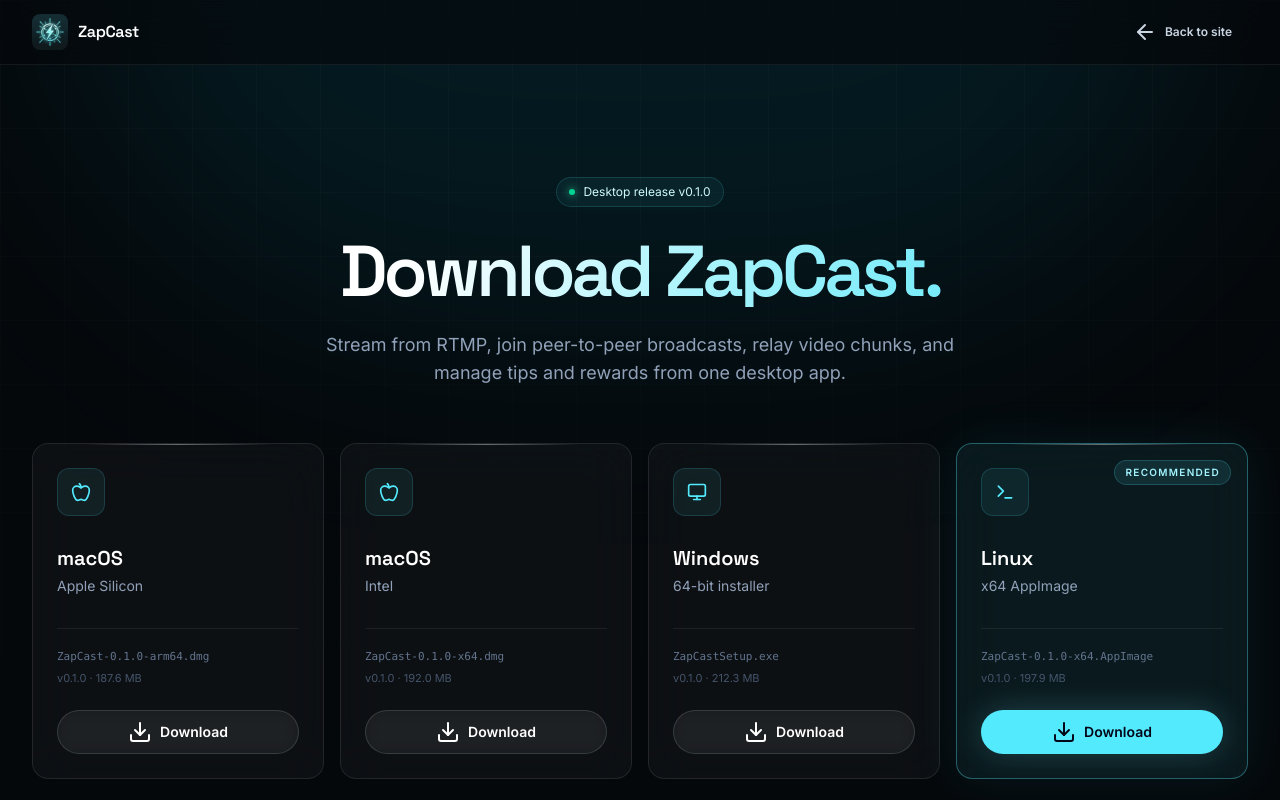
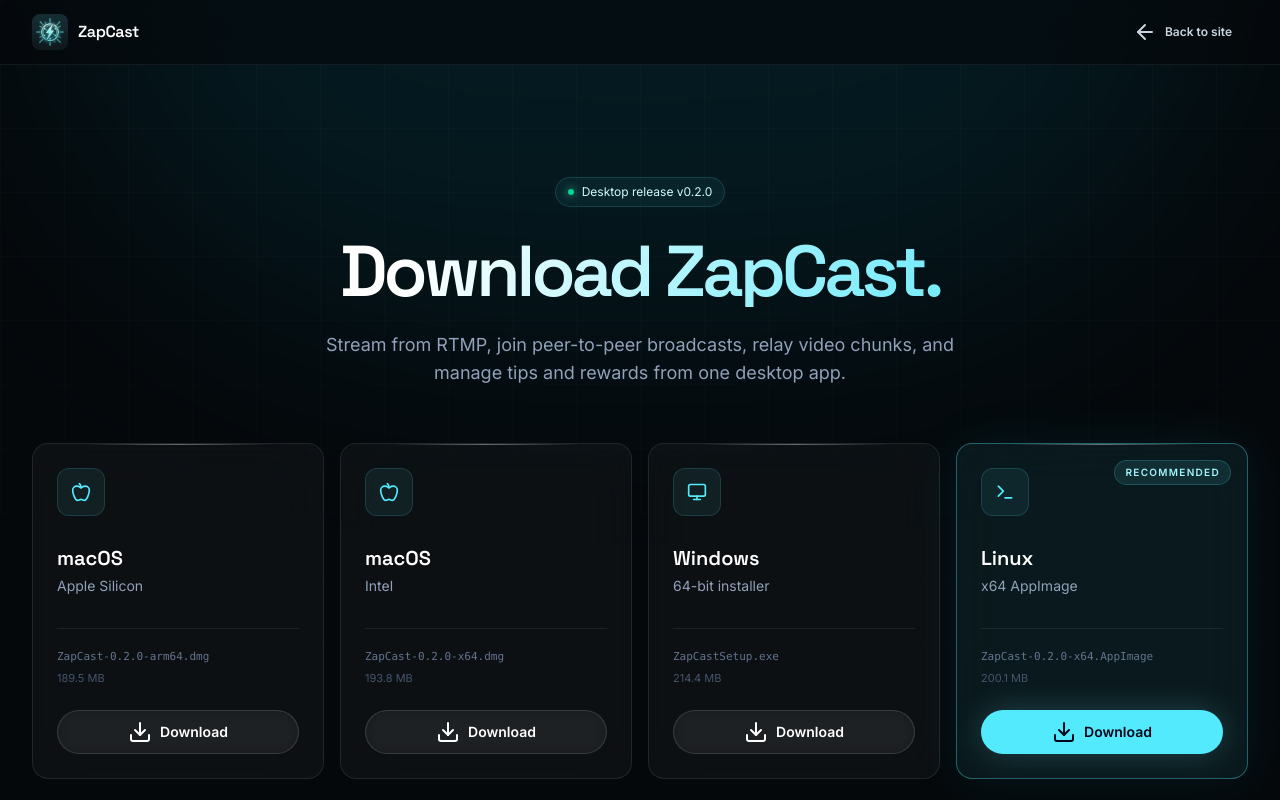
Before and after one commit to pseudozach/zapcast.live, a Next.js app: page /download in a window 1280 px wide. Shown: the top 800 px of the page. Built offline with nearby package versions, Linux system fonts and the light colour scheme; no server answers.

Commit message:
enhance download page with GitHub Releases integration; update landing page content for clarity and accuracy announce nostr integration

```diff
--- a/app/download/page.tsx
+++ b/app/download/page.tsx
@@ -1,12 +1,132 @@
 import type { Metadata } from "next";
-import { DownloadPage } from "@/components/download-page";
+import { DownloadPage, type DownloadAsset, type DownloadRelease, type PlatformId } from "@/components/download-page";
 
 export const metadata: Metadata = {
   title: "Download ZapCast — macOS, Windows, and Linux",
   description:
-    "Download the ZapCast desktop app for Apple Silicon, Intel Mac, Windows, or Linux.",
+    "Download the latest ZapCast desktop app for Apple Silicon, Intel Mac, Windows, or Linux.",
 };
 
-export default function Page() {
-  return <DownloadPage />;
+export const revalidate = 3600;
+
+const owner = "pseudozach";
+const repo = "zapcast";
+const releasesUrl = `https://github.com/${owner}/${repo}/releases`;
+const latestReleaseApiUrl = `https://api.github.com/repos/${owner}/${repo}/releases/latest`;
+
+const fallbackRelease: DownloadRelease = {
+  tagName: "v0.2.0",
+  releaseUrl: `${releasesUrl}/tag/v0.2.0`,
+  assets: {
+    "mac-arm": {
+      name: "ZapCast-0.2.0-arm64.dmg",
+      size: 198653738,
+      url: "https://github.com/pseudozach/zapcast/releases/download/v0.2.0/ZapCast-0.2.0-arm64.dmg",
+    },
+    "mac-intel": {
+      name: "ZapCast-0.2.0-x64.dmg",
+      size: 203204990,
+      url: "https://github.com/pseudozach/zapcast/releases/download/v0.2.0/ZapCast-0.2.0-x64.dmg",
+    },
+    windows: {
+      name: "ZapCastSetup.exe",
+      size: 224842240,
+      url: "https://github.com/pseudozach/zapcast/releases/download/v0.2.0/ZapCastSetup.exe",
+    },
+    linux: {
+      name: "ZapCast-0.2.0-x64.AppImage",
+      size: 209783344,
+      url: "https://github.com/pseudozach/zapcast/releases/download/v0.2.0/ZapCast-0.2.0-x64.AppImage",
+    },
+  },
+};
+
+type GitHubAsset = {
+  name?: unknown;
+  size?: unknown;
+  browser_download_url?: unknown;
+};
+
+type GitHubRelease = {
+  tag_name?: unknown;
+  html_url?: unknown;
+  assets?: unknown;
+};
+
+function assetFor(release: GitHubRelease, platform: PlatformId): DownloadAsset | undefined {
+  if (!Array.isArray(release.assets)) return undefined;
+
+  const patterns: Record<PlatformId, RegExp[]> = {
+    "mac-arm": [/arm64\.dmg$/i],
+    "mac-intel": [/x64\.dmg$/i],
+    windows: [/setup\.exe$/i],
+    linux: [/x64\.appimage$/i],
+  };
+
+  const asset = release.assets.find((candidate): candidate is GitHubAsset => {
+    if (!candidate || typeof candidate !== "object") return false;
+    const name = (candidate as GitHubAsset).name;
+    return typeof name === "string" && patterns[platform].some((pattern) => pattern.test(name));
+  });
+
+  if (
+    !asset ||
+    typeof asset.name !== "string" ||
+    typeof asset.browser_download_url !== "string" ||
+    typeof asset.size !== "number"
+  ) {
+    return undefined;
+  }
+
+  return {
+    name: asset.name,
+    size: asset.size,
+    url: asset.browser_download_url,
+  };
 }
+
+function normalizeRelease(release: GitHubRelease): DownloadRelease {
+  if (typeof release.tag_name !== "string" || typeof release.html_url !== "string") {
+    return fallbackRelease;
+  }
+
+  return {
+    tagName: release.tag_name,
+    releaseUrl: release.html_url,
+    assets: {
+      "mac-arm": assetFor(release, "mac-arm") ?? fallbackRelease.assets["mac-arm"],
+      "mac-intel": assetFor(release, "mac-intel") ?? fallbackRelease.assets["mac-intel"],
+      windows: assetFor(release, "windows") ?? fallbackRelease.assets.windows,
+      linux: assetFor(release, "linux") ?? fallbackRelease.assets.linux,
+    },
+  };
+}
+
+async function getRelease(): Promise<DownloadRelease> {
+  const pinnedTag = process.env.ZAPCAST_RELEASE_TAG?.trim();
+  const apiUrl = pinnedTag
+    ? `https://api.github.com/repos/${owner}/${repo}/releases/tags/${encodeURIComponent(pinnedTag)}`
+    : latestReleaseApiUrl;
+
+  try {
+    const response = await fetch(apiUrl, {
+      headers: {
+        Accept: "application/vnd.github+json",
+        "User-Agent": "zapcast.live",
+      },
+      next: { revalidate },
+    });
+
+    if (!response.ok) return fallbackRelease;
+
+    return normalizeRelease((await response.json()) as GitHubRelease);
+  } catch {
+    return fallbackRelease;
+  }
+}
+
+export default async function Page() {
+  const release = await getRelease();
+
+  return <DownloadPage release={release} />;
+}
--- a/components/download-page.tsx
+++ b/components/download-page.tsx
@@ -19,55 +19,53 @@
 import { Card } from "@/components/ui/card";
 import { cn } from "@/lib/utils";
 
-type PlatformId = "mac-arm" | "mac-intel" | "windows" | "linux";
+export type PlatformId = "mac-arm" | "mac-intel" | "windows" | "linux";
+
+export type DownloadAsset = {
+  name: string;
+  size: number;
+  url: string;
+};
+
+export type DownloadRelease = {
+  tagName: string;
+  releaseUrl: string;
+  assets: Partial<Record<PlatformId, DownloadAsset>>;
+};
 
 type DownloadOption = {
   id: PlatformId;
   name: string;
   detail: string;
-  file: string;
-  size: string;
-  url: string;
+  asset?: DownloadAsset;
   icon: ComponentType<{ className?: string }>;
 };
 
-const releaseUrl = "https://github.com/pseudozach/zapcast/releases";
+const fallbackReleaseUrl = "https://github.com/pseudozach/zapcast/releases";
 
-const downloads: DownloadOption[] = [
+const optionMeta: Array<Omit<DownloadOption, "asset">> = [
   {
     id: "mac-arm",
     name: "macOS",
     detail: "Apple Silicon",
-    file: "ZapCast-0.1.0-arm64.dmg",
-    size: "187.6 MB",
-    url: "https://github.com/pseudozach/zapcast/releases/download/v0.1.0/ZapCast-0.1.0-arm64.dmg",
     icon: Apple,
   },
   {
     id: "mac-intel",
     name: "macOS",
     detail: "Intel",
-    file: "ZapCast-0.1.0-x64.dmg",
-    size: "192.0 MB",
-    url: "https://github.com/pseudozach/zapcast/releases/download/v0.1.0/ZapCast-0.1.0-x64.dmg",
     icon: Apple,
   },
   {
     id: "windows",
     name: "Windows",
     detail: "64-bit installer",
-    file: "ZapCastSetup.exe",
-    size: "212.3 MB",
-    url: "https://github.com/pseudozach/zapcast/releases/download/v0.1.0/ZapCastSetup.exe",
     icon: Monitor,
   },
   {
     id: "linux",
     name: "Linux",
     detail: "x64 AppImage",
-    file: "ZapCast-0.1.0-x64.AppImage",
-    size: "197.9 MB",
-    url: "https://github.com/pseudozach/zapcast/releases/download/v0.1.0/ZapCast-0.1.0-x64.AppImage",
     icon: Terminal,
   },
 ];
@@ -90,14 +88,23 @@
   return null;
 }
 
-function DownloadCard({ option, recommended }: { option: DownloadOption; recommended: boolean }) {
+function formatBytes(bytes?: number) {
+  if (!bytes) return "Size listed on GitHub";
+
+  const mb = bytes / 1024 / 1024;
+  return `${mb.toFixed(1)} MB`;
+}
+
+function DownloadCard({ option, recommended, index }: { option: DownloadOption; recommended: boolean; index: number }) {
   const Icon = option.icon;
+  const asset = option.asset;
+  const unavailable = !asset;
 
   return (
     <motion.div
       initial={{ opacity: 0, y: 18 }}
       animate={{ opacity: 1, y: 0 }}
-      transition={{ duration: 0.45, delay: downloads.indexOf(option) * 0.06 }}
+      transition={{ duration: 0.45, delay: index * 0.06 }}
     >
       <Card
         className={cn(
@@ -105,9 +112,10 @@
           recommended
             ? "border-cyan-300/35 bg-cyan-300/[.075] shadow-[0_0_50px_rgba(34,211,238,.09)]"
             : "hover:-translate-y-1 hover:border-white/20 hover:bg-white/[.05]",
+          unavailable && "opacity-60",
         )}
       >
-        {recommended && (
+        {recommended && !unavailable && (
           <span className="absolute right-4 top-4 rounded-full border border-cyan-300/20 bg-cyan-300/10 px-2.5 py-1 text-[10px] font-semibold uppercase tracking-[.13em] text-cyan-200">
             Recommended
           </span>
@@ -120,21 +128,28 @@
           <p className="mt-1 text-sm text-slate-400">{option.detail}</p>
         </div>
         <div className="mt-8 border-t border-white/[.07] pt-5">
-          <p className="truncate font-mono text-[11px] text-slate-500">{option.file}</p>
-          <p className="mt-1 text-[11px] text-slate-600">v0.1.0 · {option.size}</p>
+          <p className="truncate font-mono text-[11px] text-slate-500">{asset?.name ?? "No installer found"}</p>
+          <p className="mt-1 text-[11px] text-slate-600">{formatBytes(asset?.size)}</p>
         </div>
-        <Button asChild variant={recommended ? "default" : "outline"} className="mt-6 w-full">
-          <a href={option.url}>
-            <Download /> Download
-          </a>
-        </Button>
+        {asset ? (
+          <Button asChild variant={recommended ? "default" : "outline"} className="mt-6 w-full">
+            <a href={asset.url}>
+              <Download /> Download
+            </a>
+          </Button>
+        ) : (
+          <Button disabled variant="outline" className="mt-6 w-full">
+            <Download /> Unavailable
+          </Button>
+        )}
       </Card>
     </motion.div>
   );
 }
 
-export function DownloadPage() {
+export function DownloadPage({ release }: { release: DownloadRelease }) {
   const [platform, setPlatform] = useState<PlatformId | null>(null);
+  const downloads = optionMeta.map((option) => ({ ...option, asset: release.assets[option.id] }));
 
   useEffect(() => {
     const detected = detectPlatform();
@@ -175,7 +190,7 @@
         >
           <div className="mx-auto mb-7 inline-flex items-center gap-2 rounded-full border border-cyan-300/15 bg-cyan-300/[.06] px-3 py-1.5 text-xs text-cyan-100">
             <span className="size-1.5 rounded-full bg-emerald-400 shadow-[0_0_9px_#34d399]" />
-            Desktop release v0.1.0
+            Desktop release {release.tagName}
           </div>
           <h1 className="text-gradient font-display text-5xl font-semibold tracking-[-.055em] sm:text-7xl">
             Download ZapCast.
@@ -186,8 +201,8 @@
         </motion.div>
 
         <div className="mt-14 grid gap-4 sm:grid-cols-2 lg:grid-cols-4">
-          {downloads.map((option) => (
-            <DownloadCard key={option.id} option={option} recommended={platform === option.id} />
+          {downloads.map((option, index) => (
+            <DownloadCard key={option.id} option={option} recommended={platform === option.id} index={index} />
           ))}
         </div>
 
@@ -203,7 +218,7 @@
             <span className="flex items-center gap-2"><Check className="size-3.5 text-cyan-300" />No account required to install</span>
           </div>
           <a
-            href={releaseUrl}
+            href={release.releaseUrl || fallbackReleaseUrl}
             target="_blank"
             rel="noreferrer"
             className="inline-flex items-center gap-2 text-sm text-slate-500 transition hover:text-cyan-200"
```
Also changed, not shown: components/landing-page.tsx (+9 -9 lines), 1 other file (tests, documents, lock files or other folders).
